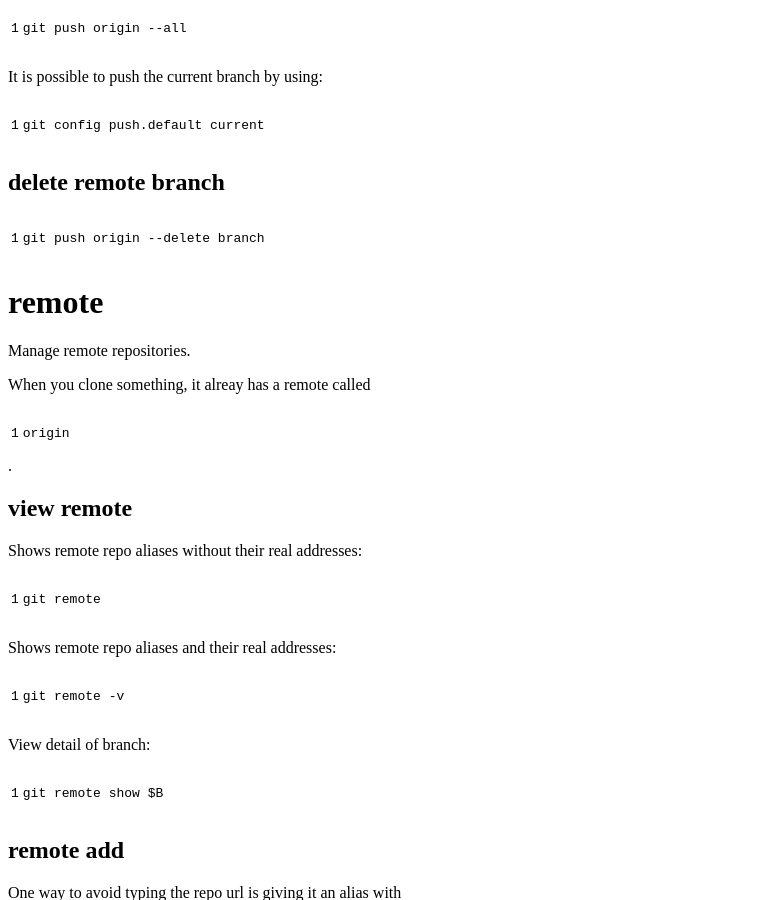
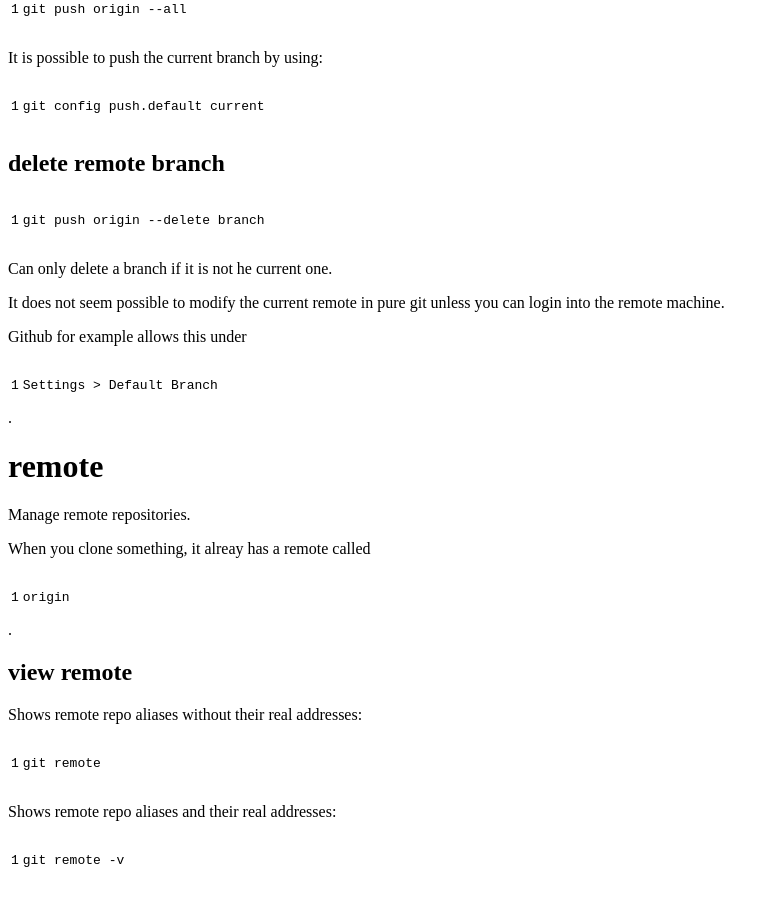
Before and after one commit to cirosantilli/git-tutorial, a Jekyll site: the page built from index.md, in a window 1280 px wide and 900 px high, scrolled down 51151 px. Shown: the whole window, without its empty margins (0-779 px from the left). Built offline with Jekyll 4.4.1, drawn with Linux system fonts in a browser that asks for light colours; nearby versions of some CDN libraries; some of the changed text lies outside the part shown.

Commit message:
Add push delete current info and fork me on github

```diff
--- a/_layouts/default.html
+++ b/_layouts/default.html
@@ -3,7 +3,7 @@
   <head>
     <meta charset="utf-8">
     <title>{{ site.name }}</title>
-    <link rel="stylesheet" href="{{ site.url }}/assets/syntax.css"/>
+    <link rel="stylesheet" href="{{ site.baseurl }}/assets/syntax.css"/>
     <!--mathjax-->
       <script
         src="http://cdn.mathjax.org/mathjax/latest/MathJax.js?config=TeX-AMS-MML_HTMLorMML"
@@ -16,75 +16,20 @@
             displayIndent: "20px"
         });
       </script>
-    <!--TOC-->
-
-      <!--https://github.com/gfranko/jquery.tocify.js-->
-        <!--<script src="http://code.jquery.com/jquery-1.10.2.min.js" ></script>-->
-        <!--<script src="http://code.jquery.com/ui/1.10.4/jquery-ui.js" ></script>-->
-        <!--<link rel="stylesheet" href="code.jquery.com/ui/1.10.4/themes/smoothness/jquery-ui.css"/>-->
-        <!--<script src="{{ site.url }}assets/jquery.tocify.min.js"></script>-->
-        <!--<link rel="stylesheet" href="{{ site.url }}assets/jquery.tocify.css"/>-->
-        <!--<script>-->
-          <!--$(function() {-->
-            <!--$(".toc").tocify({-->
-              <!--showEffect: "none",-->
-              <!--selectors: "h1,h2,h3,h4,h5,h6",-->
-              <!--showAndHide: false,-->
-              <!--showAndHideOnScroll: false,-->
-              <!--highlightOnScroll: false-->
-            <!--});-->
-          <!--});-->
-
-      <!--https://github.com/ndabas/toc-->
+    <!--toc-->
       <script src="http://code.jquery.com/jquery-1.10.2.min.js" ></script>
-        <script src="{{ site.url }}assets/jquery.toc.js"></script>
+      <script src="{{ site.baseurl }}assets/jquery.toc.js"></script>
       <script>
         $("#toc").toc({
           headings: "h1,h2,h3,h4,h5,h6"
         });
       </script>
-
-      <!--http://stackoverflow.com/questions/187619/is-there-a-javascript-solution-to-generating-a-table-of-contents-for-a-page-->
-        <!--<script>-->
-          <!--window.onload = function () {-->
-              <!--var toc = "";-->
-              <!--var level = 0;-->
-
-              <!--document.getElementById("contents").innerHTML =-->
-                <!--document.getElementById("contents").innerHTML.replace(-->
-                  <!--/<h([\d])>([^<]+)<\/h([\d])>/gi,-->
-                  <!--function (str, openLevel, titleText, closeLevel) {-->
-                    <!--if (openLevel != closeLevel) {-->
-                      <!--return str;-->
-                    <!--}-->
-
-                    <!--if (openLevel > level) {-->
-                      <!--toc += (new Array(openLevel - level + 1)).join("<ul>");-->
-                    <!--} else if (openLevel < level) {-->
-                      <!--toc += (new Array(level - openLevel + 1)).join("</ul>");-->
-                    <!--}-->
-
-                    <!--level = parseInt(openLevel);-->
-
-                    <!--var anchor = titleText.replace(/ /g, "_");-->
-                    <!--toc += "<li><a href=\"#" + anchor + "\">" + titleText-->
-                      <!--+ "</a></li>";-->
-
-                    <!--return "<h" + openLevel + "><a name=\"" + anchor + "\">"-->
-                      <!--+ titleText + "</a></h" + closeLevel + ">";-->
-                  <!--}-->
-                <!--);-->
-
-              <!--if (level) {-->
-                <!--toc += (new Array(level + 1)).join("</ul>");-->
-              <!--}-->
-
-              <!--document.getElementById("toc").innerHTML += toc;-->
-          <!--};-->
-        <!--</script>-->
   </head>
   <body>
-    <h1><a href="{{ site.baseurl }}">{{ site.name }}</a></h1>
+    <div id="nav">
+      <h1 style="display:inline;"><a href="{{ site.baseurl }}">{{ site.name }}</a></h1>
+      <a href="https://github.com/cirosantilli/git-tutorial">Fork me on GitHub!</a>
+    </div>
     {{ content }}
   </body>
 </html>
--- a/index.md
+++ b/index.md
@@ -1819,6 +1819,12 @@
 
     git push origin --delete branch
 
+Can only delete a branch if it is not he current one.
+
+It does not seem possible to modify the current remote in pure git unless you can login into the remote machine.
+
+Github for example allows this under `Settings > Default Branch`.
+
 #remote
 
 Manage remote repositories.
@@ -2094,6 +2100,8 @@
 To create a bare repo that is a clone of another repo:
 
     git clone --bare other
+
+Bare repositories also have a current branch. This is the branch that Github shows by default. This is also important when deleting remotes with `git push remote --delete branch`, since it is not possible to delete the current remote.
 
 #pull
 
```
Lines whose indentation alone changed are shown as unchanged.
